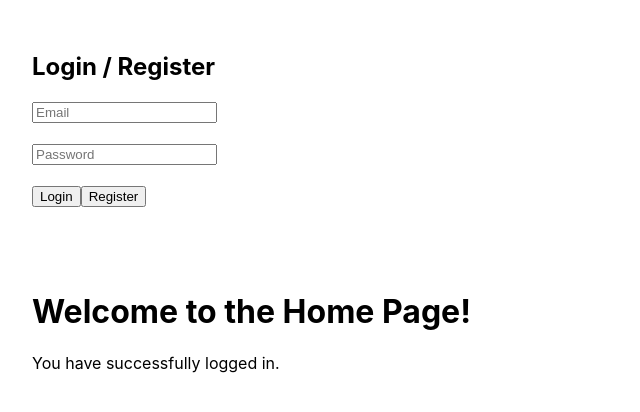
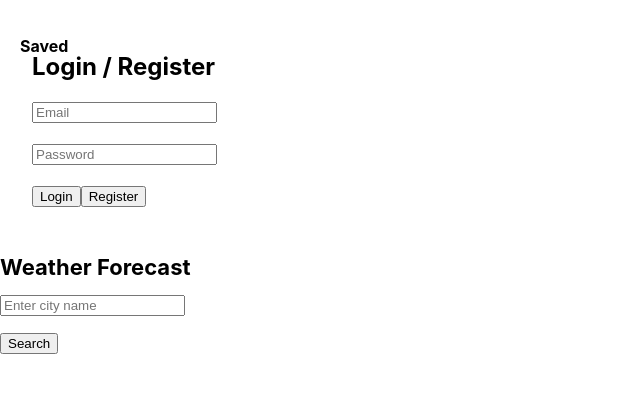
Before and after one commit to rupali559/WeatherAPP, a React (Create React App) app in the folder frontend/login-app/: page /home in a window 1280 px wide. Shown: the top 412 px of the page, without its empty margins (0-640 px from the left). Built offline with nearby package versions, Linux system fonts and the light colour scheme.

Commit message:
Updated HomePage.js

```diff
--- a/frontend/login-app/src/HomePage.js
+++ b/frontend/login-app/src/HomePage.js
@@ -1,13 +1,234 @@
 // src/HomePage.js
-import React from 'react';
+// import React from 'react';
 
-function HomePage() {
+// function HomePage() {
+//   return (
+//     <div style={{ padding: '2rem' }}>
+//       <h1>Welcome to the Home Page!</h1>
+//       <p>You have successfully logged in.</p>
+//     </div>
+//   );
+// }
+
+// export default HomePage;
+
+import React, { useState } from 'react';
+import './App.css';
+import { MdFavoriteBorder, MdFavorite } from 'react-icons/md';
+import { BsThreeDotsVertical } from 'react-icons/bs';
+
+const App = () => {
+  const [cityInput, setCityInput] = useState('');
+  const [suggestions, setSuggestions] = useState([]);
+  const [selectedCity, setSelectedCity] = useState(null);
+  const [forecast, setForecast] = useState(null);
+  const [hourlyData, setHourlyData] = useState([]);
+  const [optionsShownFor, setOptionsShownFor] = useState(null);
+
+  const [favorites, setFavorites] = useState(() => {
+    const saved = localStorage.getItem('favorites');
+    return saved ? JSON.parse(saved) : [];
+  });
+
+  const addToFavorites = (city) => {
+    if (!favorites.includes(city)) {
+      const updated = [...favorites, city];
+      setFavorites(updated);
+      localStorage.setItem('favorites', JSON.stringify(updated));
+    }
+  };
+
+  const removeFromFavorites = (city) => {
+    const updated = favorites.filter(fav => fav !== city);
+    setFavorites(updated);
+    localStorage.setItem('favorites', JSON.stringify(updated));
+  };
+
+  const isFavorite = (city) => favorites.includes(city);
+
+  const autocompleteCity = async (e) => {
+    const input = e.target.value.trim();
+    setCityInput(input);
+    setSuggestions([]);
+
+    if (input.length < 2) return;
+
+    try {
+      const res = await fetch(`https://geocoding-api.open-meteo.com/v1/search?name=${encodeURIComponent(input)}&count=5`);
+      const data = await res.json();
+
+      if (data.results) setSuggestions(data.results);
+    } catch (err) {
+      console.error('Autocomplete error:', err);
+    }
+  };
+
+  const getWeather = async () => {
+    setForecast(null);
+    setHourlyData([]);
+
+    const cityName = cityInput.split(',')[0];
+
+    if (!cityInput) return;
+
+    try {
+      let geo;
+      if (selectedCity && selectedCity.name.toLowerCase() === cityName.toLowerCase()) {
+        geo = selectedCity;
+      } else {
+        const geoRes = await fetch(`https://geocoding-api.open-meteo.com/v1/search?name=${encodeURIComponent(cityName)}&count=1`);
+        const geoData = await geoRes.json();
+        if (!geoData.results || geoData.results.length === 0) return;
+        geo = geoData.results[0];
+      }
+
+      const { latitude, longitude, name, country, timezone } = geo;
+      const url = `https://api.open-meteo.com/v1/forecast?latitude=${latitude}&longitude=${longitude}&current=temperature_2m,apparent_temperature,wind_speed_10m&daily=temperature_2m_max,temperature_2m_min&hourly=temperature_2m,apparent_temperature,weathercode,wind_speed_10m&timezone=${timezone}`;
+      const weatherRes = await fetch(url);
+      const data = await weatherRes.json();
+
+      const dateObj = new Date();
+      const dateStr = dateObj.toLocaleDateString('en-US', { weekday: 'short', day: 'numeric', month: 'long' });
+
+      const forecastData = {
+        name,
+        country,
+        dateStr,
+        current: Math.round(data.current.temperature_2m),
+        feelsLike: Math.round(data.current.apparent_temperature),
+        high: Math.round(data.daily.temperature_2m_max[0]),
+        low: Math.round(data.daily.temperature_2m_min[0]),
+        wind: Math.round(data.current.wind_speed_10m)
+      };
+
+      setForecast(forecastData);
+
+      const now = new Date();
+      const today = data.daily.time[0];
+      const allHours = data.hourly.time.map((t, i) => ({
+        time: t,
+        temp: data.hourly.temperature_2m[i],
+        feels: data.hourly.apparent_temperature[i],
+        code: data.hourly.weathercode[i],
+      }));
+
+      const fromNow = allHours.filter(h => new Date(h.time) >= now && h.time.startsWith(today)).slice(0, 24);
+      setHourlyData(fromNow);
+    } catch (err) {
+      console.error(err);
+    }
+  };
+
+  const scrollHourly = (direction) => {
+    const container = document.getElementById('hourScrollContainer');
+    const scrollAmount = 150;
+    container.scrollBy({ left: direction * scrollAmount, behavior: 'smooth' });
+  };
+
+  const getWeatherIcon = (code) => {
+    if (code === 0) return '☀️';
+    if ([1, 2].includes(code)) return '🌤️';
+    if (code === 3) return '☁️';
+    if ([45, 48].includes(code)) return '🌫️';
+    if ([51, 53, 55].includes(code)) return '🌦️';
+    if ([61, 63, 65, 80, 81, 82].includes(code)) return '🌧️';
+    if ([66, 67].includes(code)) return '🌧️';
+    if ([71, 73, 75, 77].includes(code)) return '❄️';
+    if ([95, 96, 99].includes(code)) return '⛈️';
+    return '';
+  };
+
   return (
-    <div style={{ padding: '2rem' }}>
-      <h1>Welcome to the Home Page!</h1>
-      <p>You have successfully logged in.</p>
+    <div className="app">
+      <div style={{ position: 'absolute', left: 20, top: 20 }}>
+        <h3 style={{ fontSize: '16px' }}>Saved</h3>
+        <ul style={{ fontSize: '14px' }}>
+          {favorites.map((fav, i) => (
+            <li key={i} style={{ cursor: 'pointer', marginBottom: '6px', display: 'flex', justifyContent: 'space-between', alignItems: 'center' }}>
+              <span onClick={() => {
+                setCityInput(fav);
+                getWeather();
+              }}>{fav}</span>
+              <span style={{ position: 'relative' }}>
+                <BsThreeDotsVertical onClick={() => setOptionsShownFor(optionsShownFor === fav ? null : fav)} style={{ cursor: 'pointer', fontSize: '14px' }} />
+                {optionsShownFor === fav && (
+                  <div style={{ position: 'absolute', right: 0, top: '20px', background: '#fff', border: '1px solid #ccc', padding: '4px 8px', borderRadius: '4px', fontSize: '12px' }}>
+                    <div style={{ cursor: 'pointer' }} onClick={() => removeFromFavorites(fav)}>Remove</div>
+                  </div>
+                )}
+              </span>
+            </li>
+          ))}
+        </ul>
+      </div>
+
+      <h1 style={{ fontSize: '22px' }}>Weather Forecast</h1>
+      <input type="text" value={cityInput} onChange={autocompleteCity} placeholder="Enter city name" />
+      <ul>
+        {suggestions.map((city, i) => (
+          <li
+            key={i}
+            onClick={() => {
+              setCityInput(`${city.name}, ${city.country}`);
+              setSuggestions([]);
+              setSelectedCity(city);
+              getWeather();
+            }}
+          >
+            {city.name}, {city.country}
+          </li>
+        ))}
+      </ul>
+      <button onClick={getWeather}>Search</button>
+
+      {forecast && (
+        <div className="forecast">
+          <div style={{ display: 'flex', alignItems: 'center', justifyContent: 'space-between', marginBottom: '8px' }}>
+            <h2 style={{ fontSize: '18px', fontWeight: '500' }}>{forecast.name}, {forecast.country}</h2>
+            <button
+              onClick={() => isFavorite(forecast.name) ? removeFromFavorites(forecast.name) : addToFavorites(forecast.name)}
+              style={{ border: 'none', background: 'none', cursor: 'pointer', width: '10px'}}
+              title={isFavorite(forecast.name) ? 'Remove from favorites' : 'Add to favorites'}
+            >
+              {isFavorite(forecast.name) ? <MdFavorite size={22} color="red" /> : <MdFavoriteBorder size={22} />}
+            </button>
+          </div>
+          <div className="day" style={{ fontSize: '15px' }}>
+            {forecast.dateStr}<br />
+            {forecast.current}°C • Feels like {forecast.feelsLike}°<br />
+            Wind: {forecast.wind} km/h<br />
+            High: {forecast.high}° • Low: {forecast.low}°
+            <div style={{ fontSize: '24px', marginTop: '6px' }}>{getWeatherIcon(hourlyData[0]?.code)}</div>
+          </div>
+        </div>
+      )}
+
+      {hourlyData.length > 0 && (
+        <div className="hourly">
+          <h3 style={{ fontSize: '16px' }}>Hourly Forecast</h3>
+          <div className="hourly-wrapper">
+            <button className="scroll-btn" onClick={() => scrollHourly(-1)}>&#8592;</button>
+            <div id="hourScrollContainer" className="hour-scroll">
+              {hourlyData.map((h, i) => {
+                const hourDate = new Date(h.time);
+                const hourLabel = i === 0 ? 'Now' : hourDate.toLocaleTimeString('en-US', { hour: 'numeric', hour12: true });
+                const icon = getWeatherIcon(h.code);
+                return (
+                  <div key={i} className={`hour-box${i === 0 ? ' now' : ''}`}>
+                    <div className="hour-label">{hourLabel}</div>
+                    <div className="hour-icon">{icon}</div>
+                    <div className="hour-temp">{Math.round(h.temp)}°</div>
+                    <div className="hour-feels">Feels {Math.round(h.feels)}°</div>
+                  </div>
+                );
+              })}
+            </div>
+            <button className="scroll-btn" onClick={() => scrollHourly(1)}>&#8594;</button>
+          </div>
+        </div>
+      )}
     </div>
   );
-}
+};
 
-export default HomePage;
+export default App;
```
